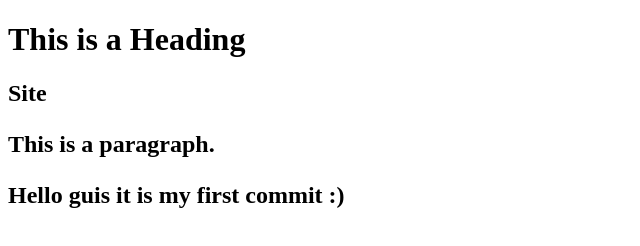
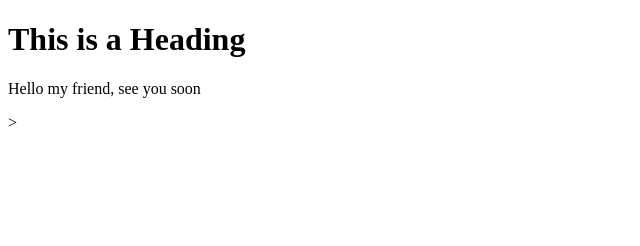
Before and after one commit to Kayzerok86/repo-git, a plain HTML site: page index.html in a window 1280 px wide. Shown: the whole page, without its empty margins (0-640 px from the left). Drawn offline with Linux system fonts and the light colour scheme.

Commit message:
third commit

```diff
--- a/index.html
+++ b/index.html
@@ -6,9 +6,7 @@
 <body>
 
 <h1>This is a Heading</h1>
-<h2>Site<h2>
-<p>This is a paragraph.</p>
-    <p>Hello guis it is my first commit :)</p>
+<p>Hello my friend, see you soon</p>>
 
 </body>
 </html>
```
